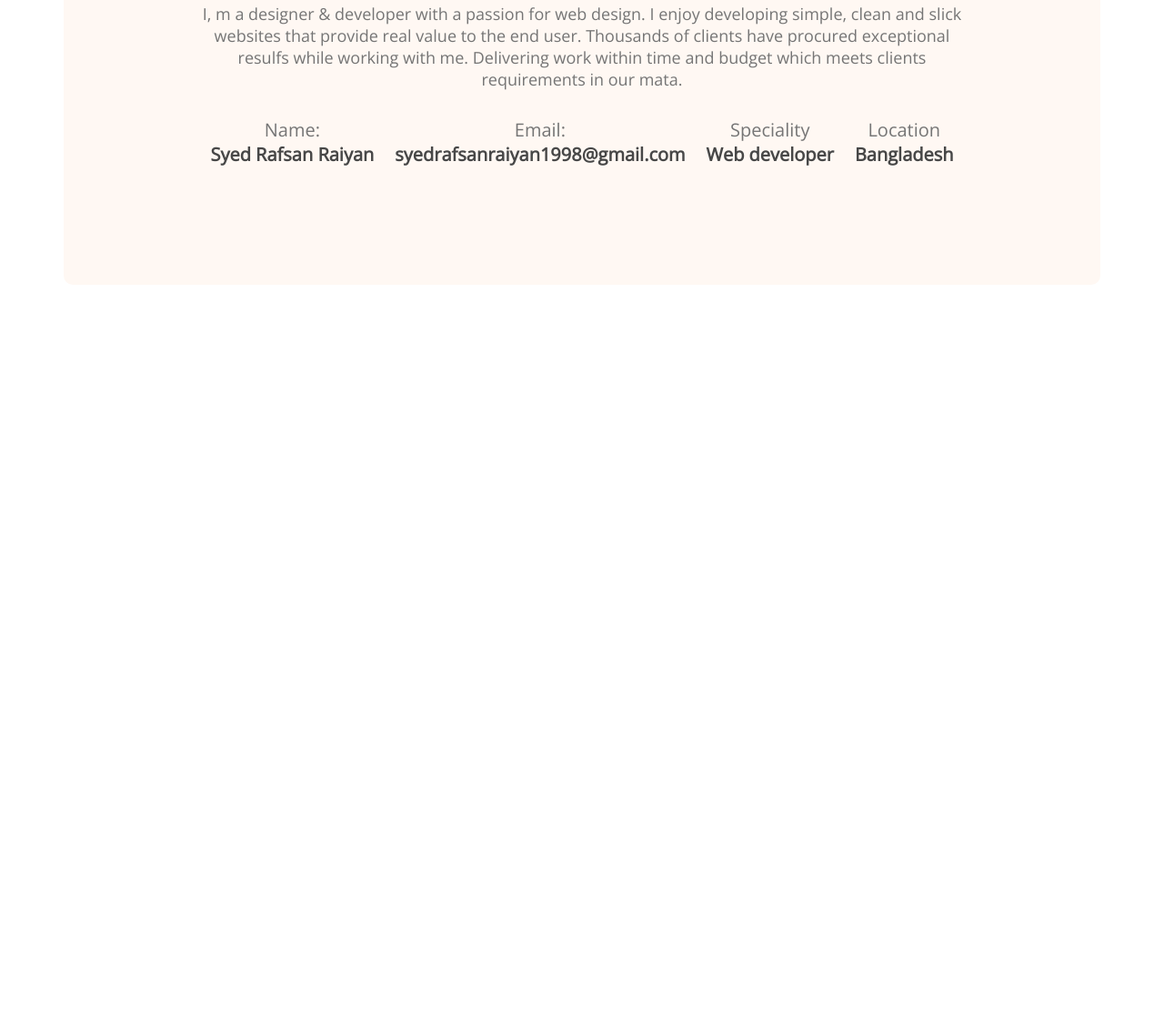
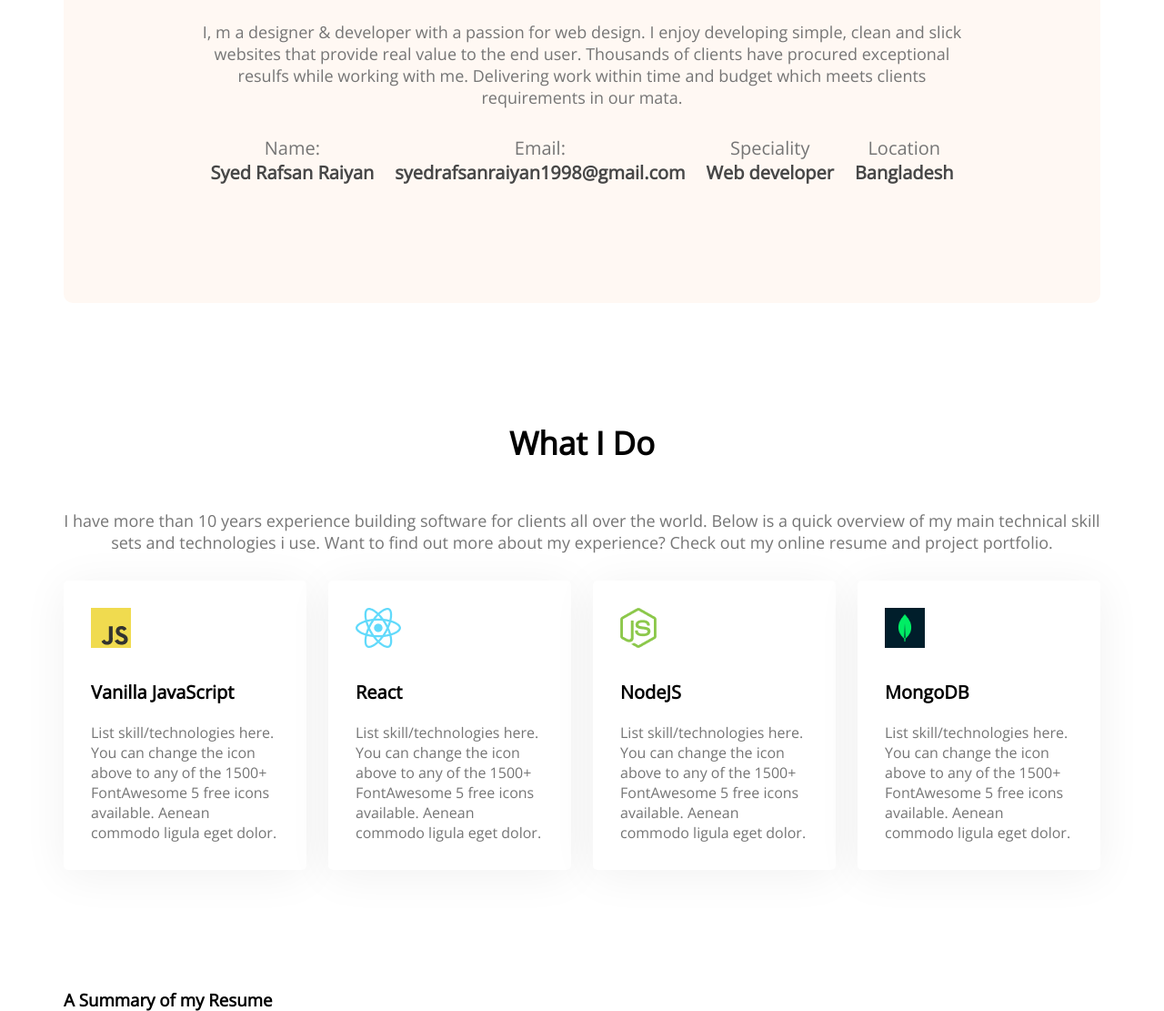
Before and after one commit to srafsan/developer-portfolio, a plain HTML site: page index.html in a window 1280 px wide. Shown: the part 1174-2285 px from the top of the page at 91% size. Before the commit the page ends 1487 px from the top, so only its background shows below. Drawn offline with nearby package versions, Linux system fonts and the light colour scheme.

Commit message:
Added skills content

```diff
--- a/index.html
+++ b/index.html
@@ -75,6 +75,64 @@
                     </div>
                 </div>
             </section>
+
+            <!-- What I do section -->
+            <section class="what-i-do">
+                <h3 class="section-title">What I Do</h3>
+                <p class="section-description">
+                    I have more than 10 years experience building software for
+                    clients all over the world. Below is a quick overview of my
+                    main technical skill sets and technologies i use. Want to
+                    find out more about my experience? Check out my online
+                    resume and project portfolio.
+                </p>
+                <div class="skills-container">
+                    <div class="skill">
+                        <img src="images/icons/js.png" alt="JavaScipt" />
+                        <p class="skill-title">Vanilla JavaScript</p>
+                        <p class="skill-description">
+                            List skill/technologies here. You can change the
+                            icon above to any of the 1500+ FontAwesome 5 free
+                            icons available. Aenean commodo ligula eget dolor.
+                        </p>
+                    </div>
+                    <div class="skill">
+                        <img src="images/icons/react.png" alt="React" />
+                        <p class="skill-title">React</p>
+                        <p class="skill-description">
+                            List skill/technologies here. You can change the
+                            icon above to any of the 1500+ FontAwesome 5 free
+                            icons available. Aenean commodo ligula eget dolor.
+                        </p>
+                    </div>
+                    <div class="skill">
+                        <img src="images/icons/nodejs.png" alt="NodeJS" />
+                        <p class="skill-title">NodeJS</p>
+                        <p class="skill-description">
+                            List skill/technologies here. You can change the
+                            icon above to any of the 1500+ FontAwesome 5 free
+                            icons available. Aenean commodo ligula eget dolor.
+                        </p>
+                    </div>
+                    <div class="skill">
+                        <img src="images/icons/mongo.png" alt="MongoDB" />
+                        <p class="skill-title">MongoDB</p>
+                        <p class="skill-description">
+                            List skill/technologies here. You can change the
+                            icon above to any of the 1500+ FontAwesome 5 free
+                            icons available. Aenean commodo ligula eget dolor.
+                        </p>
+                    </div>
+                </div>
+            </section>
+
+            <!-- Resume Section -->
+            <section class="resume">
+                <h3 class="section-tile">A Summary of my Resume</h3>
+                <div class="resume-content">
+                    <div></div>
+                </div>
+            </section>
         </main>
 
         <footer></footer>
--- a/styles/portfolio.css
+++ b/styles/portfolio.css
@@ -78,9 +78,12 @@ main {
     margin: auto;
 }
 
+section {
+    margin-top: 130px;
+}
+
 /* About section styles */
 .about {
-    margin-top: 130px;
     background: #fff8f3;
     border-radius: 10px;
     padding: 130px 150px;
@@ -88,12 +91,14 @@ main {
 }
 
 .section-title {
+    text-align: center;
     font-weight: 700;
     font-size: 35px;
-    margin-bottom: 30px;
+    margin-bottom: 50px;
 }
 
 .section-description {
+    text-align: center;
     color: #757575;
     font-size: 18px;
     margin-bottom: 30px;
@@ -115,3 +120,29 @@ main {
     font-size: 20px;
     color: #474747;
 }
+
+/* WHAT I DO STYLES*/
+.skills-container {
+    display: flex;
+    gap: 24px;
+}
+
+.skill {
+    background-color: #ffffff;
+    box-shadow: 0px 6px 50px rgba(0, 0, 0, 0.06);
+    border-radius: 5px;
+    padding: 30px;
+}
+
+.skill-title {
+    font-weight: 700;
+    font-size: 20px;
+    margin-top: 30px;
+    margin-bottom: 20px;
+}
+
+.skill-description {
+    color: #757575;
+}
+
+/* Resume styles */
```
